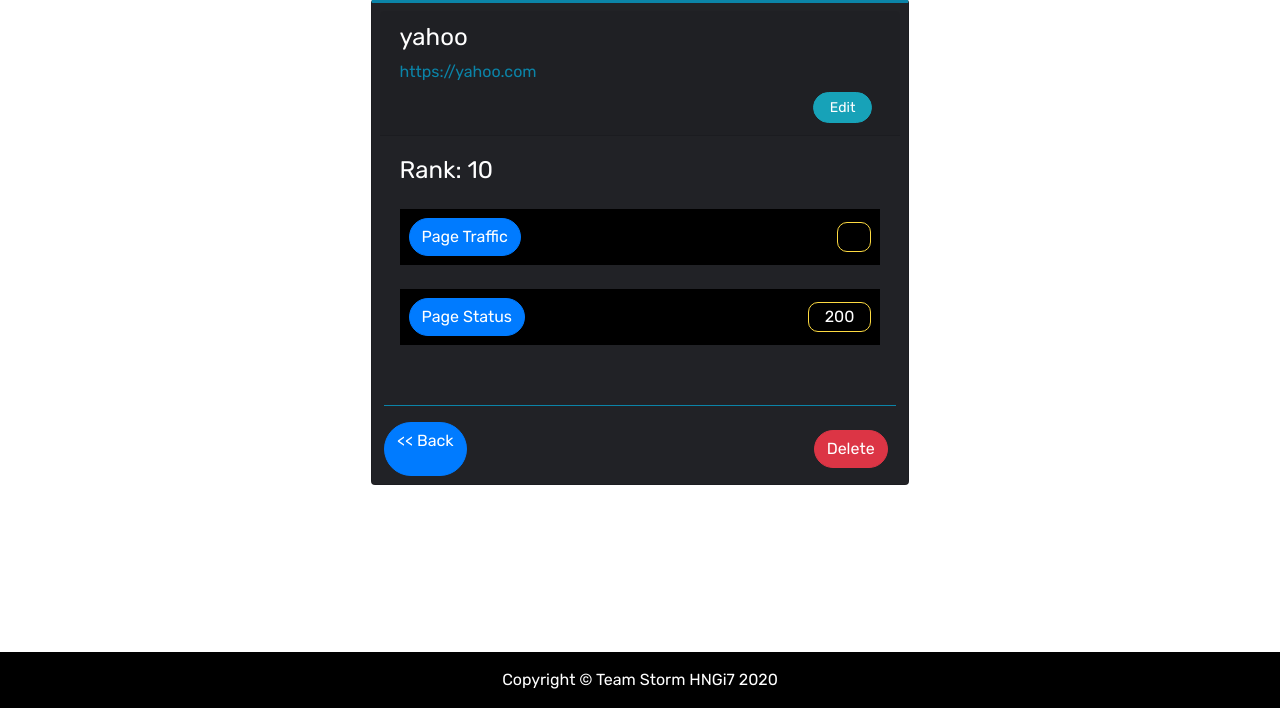
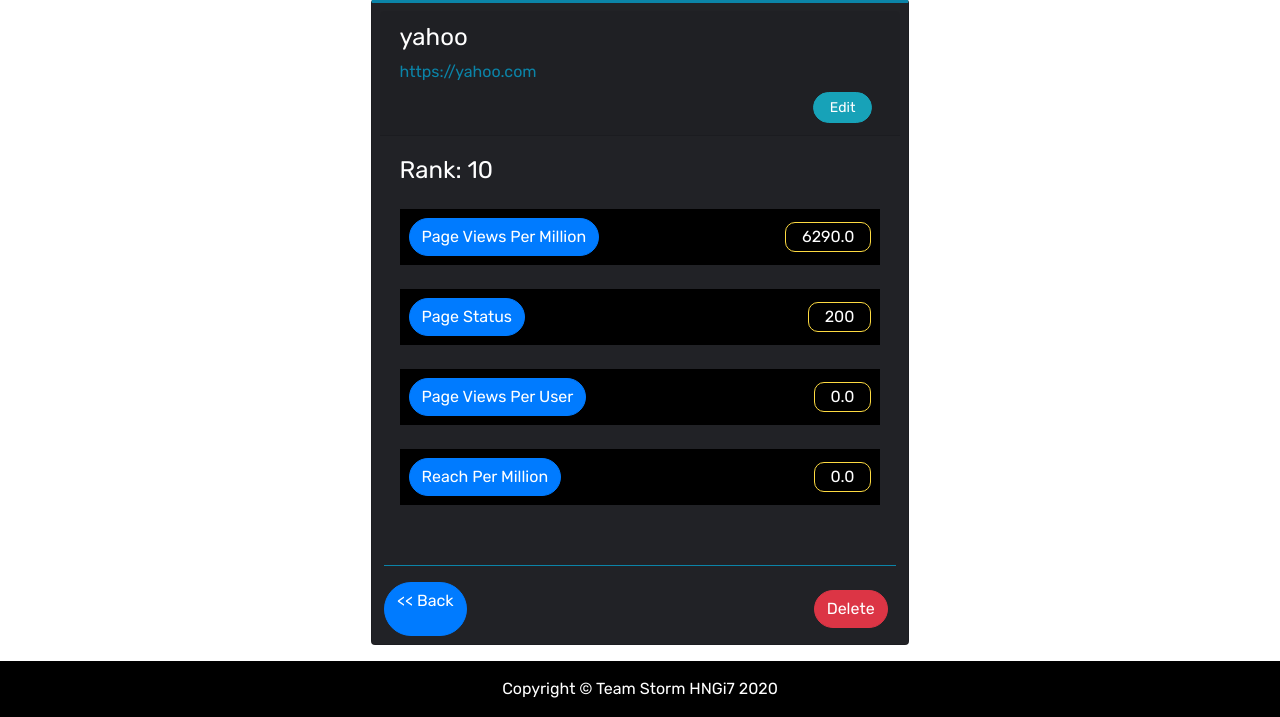
Before and after one commit to OsasAzamegbe/Landing-Page-Tester, a Django app: page /manage/20/ in a window 1280 px wide. Shown: the part 148-865 px from the top of the page. Run offline with Django 3.2, Linux system fonts and the light colour scheme; data comes from the database, SQL or seed files in the repository; parts of the project's set-up code (start-up, migrations or seed data) failed here and were passed over; some libraries are stand-ins or nearby versions.

Commit message:
added more fields

```diff
--- a/landingPageTester/Templates/index.html
+++ b/landingPageTester/Templates/index.html
@@ -37,7 +37,7 @@
                 </div>
                 <div class="card-body">
                   <p>Rank: {{ page.page_rank }}
-                  <p>Page Views per Million: {{ page.page_traffic }}</p>
+                  <p>Page Views per Million: {{ page.page_views_per_million }}</p>
                 </div>
 
                 <div class="btns">
--- a/landingPageTester/Templates/manage.html
+++ b/landingPageTester/Templates/manage.html
@@ -16,12 +16,20 @@
             <div class="card-body manage">
               <h4>Rank: {{ page.page_rank }}</h4>
               <p>
-                <a href="" class="btn btn-primary">Page Traffic</a>
-                <span>{{page.page_traffic}}</span>
+                <a href="" class="btn btn-primary">Page Views Per Million</a>
+                <span>{{page.page_views_per_million}}</span>
               </p>
               <p>
                 <a href="" class="btn btn-primary">Page Status</a>
                 <span>{{page.page_status}}</span>
+              </p>
+              <p>
+                <a href="" class="btn btn-primary">Page Views Per User</a>
+                <span>{{page.page_views_per_user}}</span>
+              </p>
+              <p>
+                <a href="" class="btn btn-primary">Reach Per Million</a>
+                <span>{{page.reach_per_million}}</span>
               </p>
             </div>
 
```
